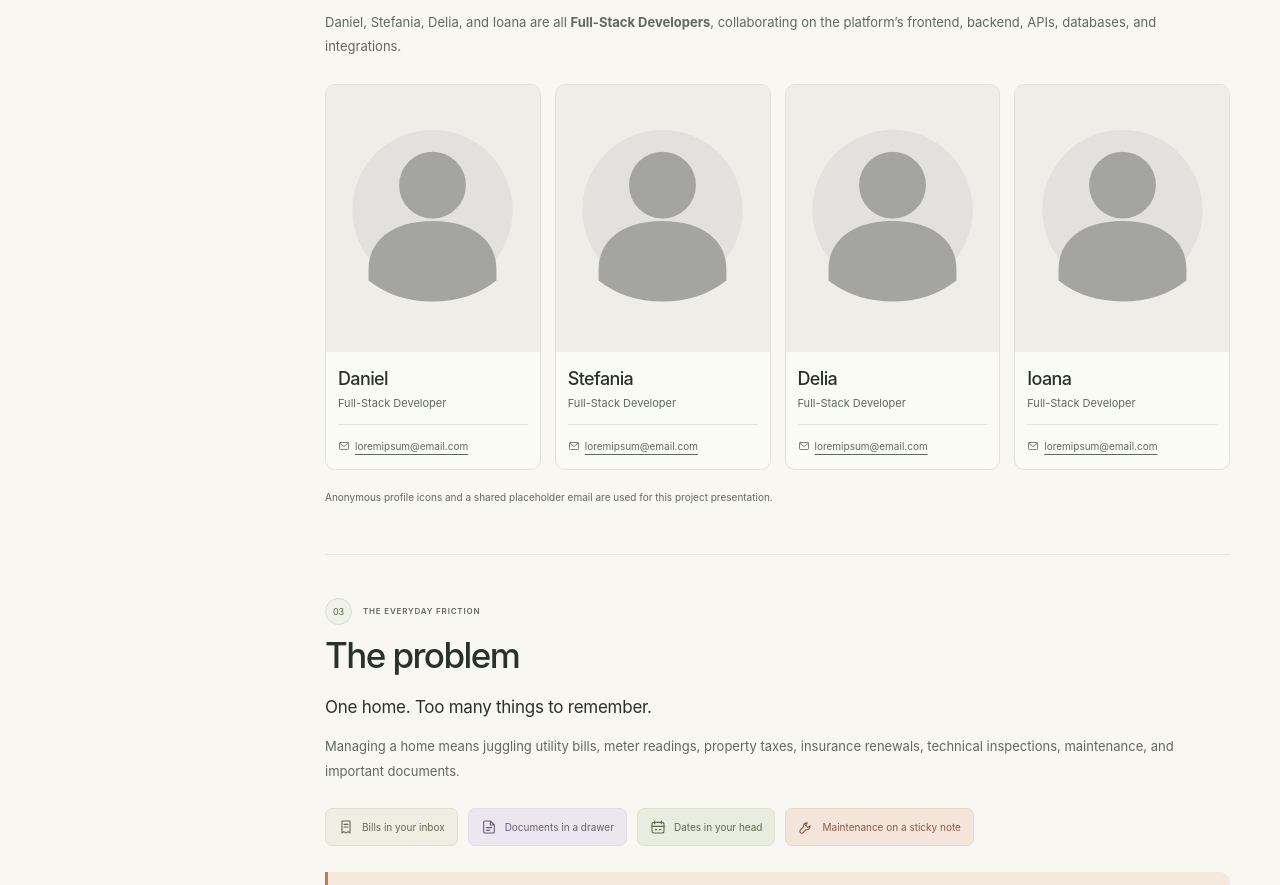
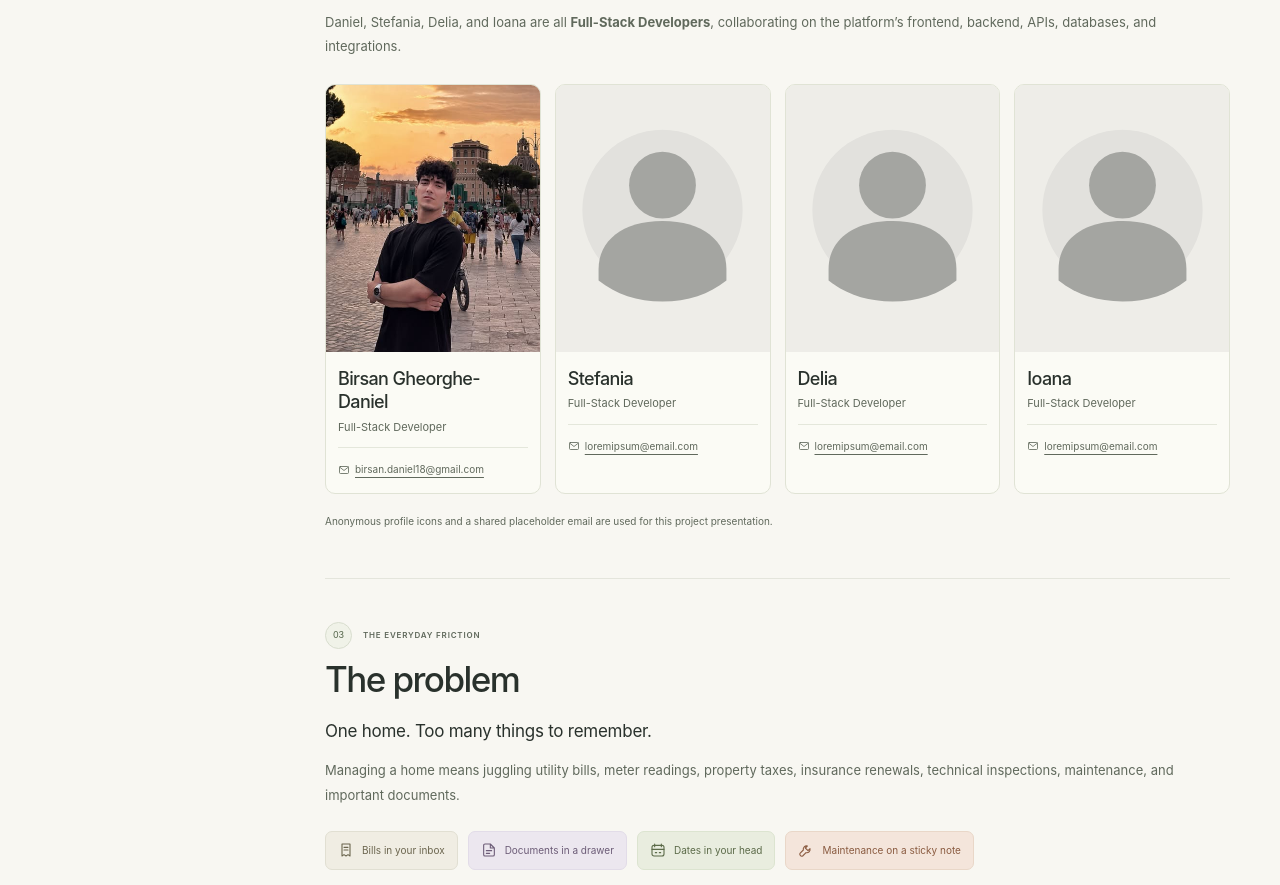
Before and after one commit to danielbirsan/proiect-ias, a plain HTML site: page fiki.html in a window 1280 px wide. Shown: the part 1381-2266 px from the top of the page. Drawn offline with Linux system fonts and the light colour scheme.

Commit message:
Add files via upload (#4)
* Add files via upload

* Update team member details in fiki.html

```diff
--- a/fiki.html
+++ b/fiki.html
@@ -64,7 +64,7 @@
           <section class="brief-section" id="project-title" data-brief-section aria-labelledby="title-heading"><div class="brief-section-label"><span>01</span><p>THE IDEA</p></div><h2 id="title-heading">Project title</h2><div class="brief-title-card"><span class="eyebrow">FIRSTFLAT</span><h3>The Smart Home<br /><span class="serif">Management Platform.</span></h3><p>A digital assistant that helps people manage everything related to their home, from bills and documents to maintenance, insurance, and property obligations.</p><span class="brief-chip">Your Home, On Autopilot.</span></div></section>
 
           <section class="brief-section" id="team" data-brief-section aria-labelledby="team-heading"><div class="brief-section-label"><span>02</span><p>THE PEOPLE</p></div><h2 id="team-heading">Team &amp; roles</h2><p class="brief-lead">Four developers. One shared ambition: make everyday home management feel simpler.</p><p>Daniel, Stefania, Delia, and Ioana are all <strong>Full-Stack Developers</strong>, collaborating on the platform’s frontend, backend, APIs, databases, and integrations.</p><div class="brief-team-grid">
-            <article class="brief-person"><div class="brief-portrait"><img src="assets/team/anonymous.svg" alt="Anonymous profile icon for Daniel" width="480" height="560" loading="lazy" /></div><div class="brief-person-info"><h3>Daniel</h3><p class="brief-role">Full-Stack Developer</p><p class="brief-email"><svg class="icon" aria-hidden="true"><use href="#i-mail"/></svg><a href="mailto:loremipsum@email.com">loremipsum@email.com</a></p></div></article>
+            <article class="brief-person"><div class="brief-portrait"><img src="assets/team/Daniel_Birsan.png" alt="profile icon for Daniel" width="480" height="560" loading="lazy" /></div><div class="brief-person-info"><h3>Birsan Gheorghe-Daniel</h3><p class="brief-role">Full-Stack Developer</p><p class="brief-email"><svg class="icon" aria-hidden="true"><use href="#i-mail"/></svg><a href="mailto:birsan.daniel18@gmail.com">birsan.daniel18@gmail.com</a></p></div></article>
             <article class="brief-person"><div class="brief-portrait"><img src="assets/team/anonymous.svg" alt="Anonymous profile icon for Stefania" width="480" height="560" loading="lazy" /></div><div class="brief-person-info"><h3>Stefania</h3><p class="brief-role">Full-Stack Developer</p><p class="brief-email"><svg class="icon" aria-hidden="true"><use href="#i-mail"/></svg><a href="mailto:loremipsum@email.com">loremipsum@email.com</a></p></div></article>
             <article class="brief-person"><div class="brief-portrait"><img src="assets/team/anonymous.svg" alt="Anonymous profile icon for Delia" width="480" height="560" loading="lazy" /></div><div class="brief-person-info"><h3>Delia</h3><p class="brief-role">Full-Stack Developer</p><p class="brief-email"><svg class="icon" aria-hidden="true"><use href="#i-mail"/></svg><a href="mailto:loremipsum@email.com">loremipsum@email.com</a></p></div></article>
             <article class="brief-person"><div class="brief-portrait"><img src="assets/team/anonymous.svg" alt="Anonymous profile icon for Ioana" width="480" height="560" loading="lazy" /></div><div class="brief-person-info"><h3>Ioana</h3><p class="brief-role">Full-Stack Developer</p><p class="brief-email"><svg class="icon" aria-hidden="true"><use href="#i-mail"/></svg><a href="mailto:loremipsum@email.com">loremipsum@email.com</a></p></div></article>
```
Also changed, not shown: assets/team/Daniel_Birsan.png (added).
